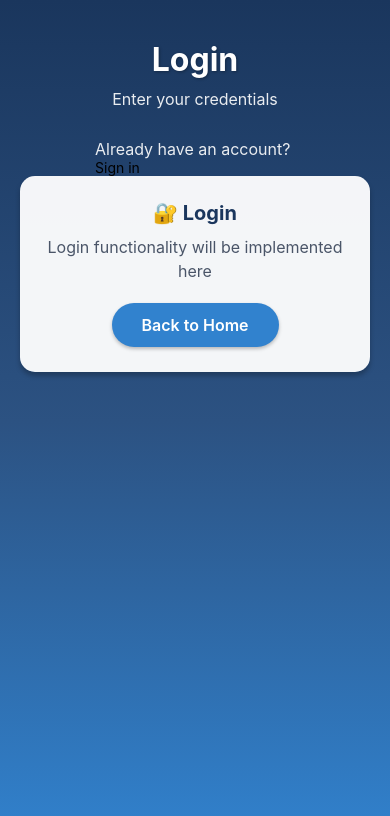
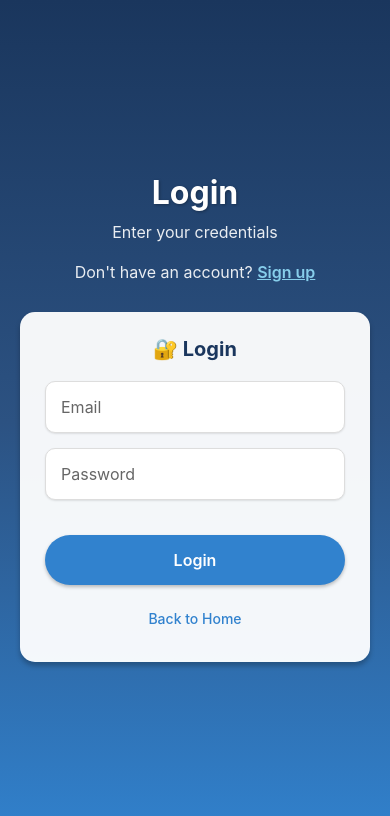
Before and after one commit to KrakenDnD/emt-triage-training-app, a React Native app in the folder frontend/: screen /Login in a window 390 px wide. Shown: the top 816 px of the page. Built offline with nearby package versions, Linux system fonts and the light colour scheme.

Commit message:
initial firebase setup

```diff
--- a/frontend/App.js
+++ b/frontend/App.js
@@ -5,6 +5,7 @@ import { NavigationContainer } from '@react-navigation/native';
 import { createStackNavigator } from '@react-navigation/stack';
 import Login from './pages/login.tsx';
 import Signup from './pages/signup.tsx';
+
 
 
 const Stack = createStackNavigator();
--- a/frontend/app.json
+++ b/frontend/app.json
@@ -17,13 +17,15 @@
       "**/*"
     ],
     "ios": {
-      "supportsTablet": true
+      "supportsTablet": true,
+      "bundleIdentifier": "com.codeblue.emttriagetraining"
     },
     "android": {
       "adaptiveIcon": {
 
         "backgroundColor": "#1a365d"
-      }
+      },
+      "package": "com.codeblue.emttriagetraining"
     },
     "web": {
       "bundler": "metro"
--- /dev/null
+++ b/frontend/firebaseConfig.js
@@ -0,0 +1,28 @@
+import { initializeApp } from 'firebase/app';
+import { initializeAuth, getReactNativePersistence } from 'firebase/auth';
+import { getFirestore } from 'firebase/firestore';
+import { getStorage } from 'firebase/storage';
+import AsyncStorage from '@react-native-async-storage/async-storage';
+
+// Your web app's Firebase configuration
+const firebaseConfig = {
+    apiKey: "AIzaSyD-qOkPxqCCAXOBq_nuB6rKGcSrOw6mDcI",
+    authDomain: "emt-triage-training-app.firebaseapp.com",
+    projectId: "emt-triage-training-app",
+    storageBucket: "emt-triage-training-app.firebasestorage.app",
+    messagingSenderId: "134317067216",
+    appId: "1:134317067216:web:f58b830089b0bbd0b687d5",
+    measurementId: "G-GNQLE9KYQY"
+};
+
+// Initialize Firebase
+const app = initializeApp(firebaseConfig);
+
+// Initialize Firebase Auth with AsyncStorage persistence
+export const auth = initializeAuth(app, {
+    persistence: getReactNativePersistence(AsyncStorage)
+});
+export const db = getFirestore(app);
+export const storage = getStorage(app);
+
+export default app;
--- a/frontend/pages/login.tsx
+++ b/frontend/pages/login.tsx
@@ -1,9 +1,62 @@
-import React from 'react';
-import { StyleSheet, Text, View, SafeAreaView, TouchableOpacity, StatusBar } from 'react-native';
+import React, { useState } from 'react';
+import {
+  StyleSheet,
+  Text,
+  View,
+  SafeAreaView,
+  TouchableOpacity,
+  StatusBar,
+  TextInput,
+  Alert,
+  ActivityIndicator
+} from 'react-native';
 import { LinearGradient } from 'expo-linear-gradient';
+import { signInWithEmailAndPassword } from 'firebase/auth';
+import { auth } from '../firebaseConfig';
 
+export default function Login({ navigation }) {
+  const [email, setEmail] = useState('');
+  const [password, setPassword] = useState('');
+  const [loading, setLoading] = useState(false);
 
-export default function Login({navigation}) {
+  const handleLogin = async () => {
+    if (!email || !password) {
+      Alert.alert('Error', 'Please fill in all fields');
+      return;
+    }
+
+    setLoading(true);
+    try {
+      const userCredential = await signInWithEmailAndPassword(auth, email, password);
+      console.log('✅ User logged in:', userCredential.user.email);
+
+      // Navigate to main app or dashboard
+      // You can replace this with navigation to your main app screen
+      Alert.alert('Success', 'Logged in successfully!', [
+        { text: 'OK', onPress: () => navigation.navigate('Home') }
+      ]);
+
+    } catch (error) {
+      console.error('❌ Login error:', error);
+
+      // Handle different error types
+      let errorMessage = 'Login failed. Please try again.';
+      if (error.code === 'auth/user-not-found') {
+        errorMessage = 'No account found with this email.';
+      } else if (error.code === 'auth/wrong-password') {
+        errorMessage = 'Incorrect password.';
+      } else if (error.code === 'auth/invalid-email') {
+        errorMessage = 'Please enter a valid email address.';
+      } else if (error.code === 'auth/too-many-requests') {
+        errorMessage = 'Too many failed attempts. Please try again later.';
+      }
+
+      Alert.alert('Login Error', errorMessage);
+    } finally {
+      setLoading(false);
+    }
+  };
+
   return (
     <SafeAreaView style={styles.container}>
       <StatusBar barStyle="light-content" backgroundColor="#1a365d" />
@@ -16,24 +69,57 @@ export default function Login({navigation}) {
             <Text style={styles.title}>Login</Text>
             <Text style={styles.subtitle}>Enter your credentials</Text>
           </View>
-            <View>
-              <Text style={styles.subtitle}>Already have an account? </Text>
+
+          <View style={styles.navigationText}>
+            <Text style={styles.subtitle}>Don't have an account? </Text>
             <TouchableOpacity onPress={() => navigation.navigate('Signup')}>
-                <Text>Sign in</Text>
+              <Text style={styles.linkText}>Sign up</Text>
             </TouchableOpacity>
           </View>
 
           <View style={styles.card}>
             <Text style={styles.cardTitle}>🔐 Login</Text>
-                <Text style={styles.cardText}>
-                  Login functionality will be implemented here
-                </Text>
+
+            <View style={styles.inputContainer}>
+              <TextInput
+                style={styles.input}
+                placeholder="Email"
+                placeholderTextColor="#666"
+                value={email}
+                onChangeText={setEmail}
+                keyboardType="email-address"
+                autoCapitalize="none"
+                autoCorrect={false}
+              />
+
+              <TextInput
+                style={styles.input}
+                placeholder="Password"
+                placeholderTextColor="#666"
+                value={password}
+                onChangeText={setPassword}
+                secureTextEntry
+                autoCapitalize="none"
+              />
+            </View>
 
             <TouchableOpacity
-                  style={styles.button}
+              style={[styles.button, loading && styles.buttonDisabled]}
+              onPress={handleLogin}
+              disabled={loading}
+            >
+              {loading ? (
+                <ActivityIndicator color="white" size="small" />
+              ) : (
+                <Text style={styles.buttonText}>Login</Text>
+              )}
+            </TouchableOpacity>
+
+            <TouchableOpacity
+              style={styles.backButton}
               onPress={() => navigation.goBack()}
             >
-                  <Text style={styles.buttonText}>Back to Home</Text>
+              <Text style={styles.backButtonText}>Back to Home</Text>
             </TouchableOpacity>
           </View>
         </View>
@@ -53,10 +139,11 @@ const styles = StyleSheet.create({
     flexGrow: 1,
     padding: 20,
     alignItems: 'center',
+    justifyContent: 'center',
   },
   header: {
     alignItems: 'center',
-    marginBottom: 30,
+    marginBottom: 20,
     marginTop: 20,
   },
   title: {
@@ -73,6 +160,17 @@ const styles = StyleSheet.create({
     fontSize: 16,
     color: 'rgba(255, 255, 255, 0.9)',
     textAlign: 'center',
+  },
+  navigationText: {
+    flexDirection: 'row',
+    alignItems: 'center',
+    marginBottom: 30,
+  },
+  linkText: {
+    fontSize: 16,
+    color: '#87CEEB',
+    fontWeight: '600',
+    textDecorationLine: 'underline',
   },
   card: {
     backgroundColor: 'rgba(255, 255, 255, 0.95)',
@@ -96,19 +194,34 @@ const styles = StyleSheet.create({
     fontWeight: 'bold',
     color: '#1a365d',
     textAlign: 'center',
-    marginBottom: 10,
+    marginBottom: 20,
   },
-  cardText: {
+  inputContainer: {
+    width: '100%',
+    marginBottom: 20,
+  },
+  input: {
+    backgroundColor: 'white',
+    borderWidth: 1,
+    borderColor: '#ddd',
+    borderRadius: 10,
+    padding: 15,
+    marginBottom: 15,
     fontSize: 16,
-    color: '#4a5568',
-    textAlign: 'center',
-    lineHeight: 24,
-    marginBottom: 20,
+    color: '#333',
+    shadowColor: '#000',
+    shadowOffset: {
+      width: 0,
+      height: 1,
+    },
+    shadowOpacity: 0.1,
+    shadowRadius: 2,
+    elevation: 2,
   },
   button: {
     backgroundColor: '#3182ce',
     paddingHorizontal: 30,
-    paddingVertical: 12,
+    paddingVertical: 15,
     borderRadius: 25,
     elevation: 2,
     shadowColor: '#000',
@@ -118,82 +231,24 @@ const styles = StyleSheet.create({
     },
     shadowOpacity: 0.25,
     shadowRadius: 3.84,
+    width: '100%',
+    alignItems: 'center',
+    marginBottom: 15,
+  },
+  buttonDisabled: {
+    backgroundColor: '#a0a0a0',
   },
   buttonText: {
     color: 'white',
     fontSize: 16,
     fontWeight: '600',
   },
-  features: {
-    width: '100%',
-    maxWidth: 350,
-    marginBottom: 30,
+  backButton: {
+    paddingVertical: 10,
   },
-  feature: {
-    backgroundColor: 'rgba(255, 255, 255, 0.1)',
-    padding: 20,
-    borderRadius: 10,
-    marginBottom: 15,
-    alignItems: 'center',
-  },
-  featureIcon: {
-    fontSize: 30,
-    marginBottom: 8,
-  },
-  featureText: {
-    color: 'white',
-    fontSize: 16,
-    fontWeight: '600',
-    marginBottom: 5,
-  },
-  featureDescription: {
-    color: 'rgba(255, 255, 255, 0.8)',
+  backButtonText: {
+    color: '#3182ce',
     fontSize: 14,
-    textAlign: 'center',
-  },
-  teamInfo: {
-    alignItems: 'center',
-    marginBottom: 30,
-    backgroundColor: 'rgba(255, 255, 255, 0.1)',
-    padding: 20,
-    borderRadius: 10,
-    width: '100%',
-    maxWidth: 350,
-  },
-  teamTitle: {
-    color: 'white',
-    fontSize: 18,
-    fontWeight: '600',
-    marginBottom: 5,
-  },
-  teamText: {
-    color: 'rgba(255, 255, 255, 0.9)',
-    fontSize: 16,
     fontWeight: '500',
-    marginBottom: 5,
-  },
-  teamMembers: {
-    color: 'rgba(255, 255, 255, 0.8)',
-    fontSize: 14,
-    textAlign: 'center',
-  },
-  status: {
-    alignItems: 'center',
-    marginTop: 20,
-  },
-  statusText: {
-    color: 'rgba(255, 255, 255, 0.8)',
-    fontSize: 14,
-    fontWeight: '600',
-  },
-  statusSubtext: {
-    color: 'rgba(255, 255, 255, 0.6)',
-    fontSize: 12,
-    marginTop: 5,
-  },
-  versionText: {
-    color: 'rgba(255, 255, 255, 0.5)',
-    fontSize: 11,
-    marginTop: 5,
   },
 });
--- a/frontend/pages/signup.tsx
+++ b/frontend/pages/signup.tsx
@@ -1,8 +1,97 @@
-import React from 'react';
-import { StyleSheet, Text, View, SafeAreaView, TouchableOpacity, StatusBar } from 'react-native';
+import React, { useState } from 'react';
+import {
+  StyleSheet,
+  Text,
+  View,
+  SafeAreaView,
+  TouchableOpacity,
+  StatusBar,
+  TextInput,
+  Alert,
+  ActivityIndicator
+} from 'react-native';
 import { LinearGradient } from 'expo-linear-gradient';
+import { createUserWithEmailAndPassword, updateProfile } from 'firebase/auth';
+import { auth } from '../firebaseConfig';
 
-export default function Signup({navigation}) {
+export default function Signup({ navigation }) {
+  const [fullName, setFullName] = useState('');
+  const [email, setEmail] = useState('');
+  const [password, setPassword] = useState('');
+  const [confirmPassword, setConfirmPassword] = useState('');
+  const [loading, setLoading] = useState(false);
+
+  const validateEmail = (email: string) => {
+    const emailRegex = /^[^\s@]+@[^\s@]+\.[^\s@]+$/;
+    return emailRegex.test(email);
+  };
+
+  const handleSignup = async () => {
+    // Validation
+    if (!fullName || !email || !password || !confirmPassword) {
+      Alert.alert('Error', 'Please fill in all fields');
+      return;
+    }
+
+    if (!validateEmail(email)) {
+      Alert.alert('Error', 'Please enter a valid email address');
+      return;
+    }
+
+    if (password.length < 6) {
+      Alert.alert('Error', 'Password must be at least 6 characters long');
+      return;
+    }
+
+    if (password !== confirmPassword) {
+      Alert.alert('Error', 'Passwords do not match');
+      return;
+    }
+
+    setLoading(true);
+    try {
+      // Create user account
+      const userCredential = await createUserWithEmailAndPassword(auth, email, password);
+
+      // Update user profile with display name
+      await updateProfile(userCredential.user, {
+        displayName: fullName
+      });
+
+      console.log('✅ User created:', userCredential.user.email);
+
+      Alert.alert(
+        'Success',
+        'Account created successfully! You can now login.',
+        [
+          {
+            text: 'OK',
+            onPress: () => navigation.navigate('Login')
+          }
+        ]
+      );
+
+    } catch (error) {
+      console.error('❌ Signup error:', error);
+
+      // Handle different error types
+      let errorMessage = 'Failed to create account. Please try again.';
+      if (error.code === 'auth/email-already-in-use') {
+        errorMessage = 'An account with this email already exists.';
+      } else if (error.code === 'auth/invalid-email') {
+        errorMessage = 'Please enter a valid email address.';
+      } else if (error.code === 'auth/weak-password') {
+        errorMessage = 'Password is too weak. Please choose a stronger password.';
+      } else if (error.code === 'auth/network-request-failed') {
+        errorMessage = 'Network error. Please check your connection and try again.';
+      }
+
+      Alert.alert('Signup Error', errorMessage);
+    } finally {
+      setLoading(false);
+    }
+  };
+
   return (
     <SafeAreaView style={styles.container}>
       <StatusBar barStyle="light-content" backgroundColor="#1a365d" />
@@ -12,23 +101,80 @@ export default function Signup({navigation}) {
       >
         <View style={styles.scrollContent}>
           <View style={styles.header}>
-                <Text style={styles.title}>Sign up</Text>
-                <Text style={styles.subtitle}>Enter your credentials</Text>
+            <Text style={styles.title}>Sign Up</Text>
+            <Text style={styles.subtitle}>Create your account</Text>
           </View>
-            <Text style={styles.title}>Sign up to your account</Text>
 
+          <View style={styles.navigationText}>
+            <Text style={styles.subtitle}>Already have an account? </Text>
+            <TouchableOpacity onPress={() => navigation.navigate('Login')}>
+              <Text style={styles.linkText}>Login</Text>
+            </TouchableOpacity>
+          </View>
 
           <View style={styles.card}>
-                <Text style={styles.cardTitle}>🔐 Sign up</Text>
-                <Text style={styles.cardText}>
-                  Signup functionality will be implemented here
-                </Text>
+            <Text style={styles.cardTitle}>🚑 Join EMT Training</Text>
+
+            <View style={styles.inputContainer}>
+              <TextInput
+                style={styles.input}
+                placeholder="Full Name"
+                placeholderTextColor="#666"
+                value={fullName}
+                onChangeText={setFullName}
+                autoCapitalize="words"
+                autoCorrect={false}
+              />
+
+              <TextInput
+                style={styles.input}
+                placeholder="Email"
+                placeholderTextColor="#666"
+                value={email}
+                onChangeText={setEmail}
+                keyboardType="email-address"
+                autoCapitalize="none"
+                autoCorrect={false}
+              />
+
+              <TextInput
+                style={styles.input}
+                placeholder="Password (min 6 characters)"
+                placeholderTextColor="#666"
+                value={password}
+                onChangeText={setPassword}
+                secureTextEntry
+                autoCapitalize="none"
+              />
+
+              <TextInput
+                style={styles.input}
+                placeholder="Confirm Password"
+                placeholderTextColor="#666"
+                value={confirmPassword}
+                onChangeText={setConfirmPassword}
+                secureTextEntry
+                autoCapitalize="none"
+              />
+            </View>
 
             <TouchableOpacity
-                  style={styles.button}
+              style={[styles.button, loading && styles.buttonDisabled]}
+              onPress={handleSignup}
+              disabled={loading}
+            >
+              {loading ? (
+                <ActivityIndicator color="white" size="small" />
+              ) : (
+                <Text style={styles.buttonText}>Create Account</Text>
+              )}
+            </TouchableOpacity>
+
+            <TouchableOpacity
+              style={styles.backButton}
               onPress={() => navigation.goBack()}
             >
-                  <Text style={styles.buttonText}>Back to Home</Text>
+              <Text style={styles.backButtonText}>Back to Home</Text>
             </TouchableOpacity>
           </View>
         </View>
@@ -48,10 +194,11 @@ const styles = StyleSheet.create({
     flexGrow: 1,
     padding: 20,
     alignItems: 'center',
+    justifyContent: 'center',
   },
   header: {
     alignItems: 'center',
-    marginBottom: 30,
+    marginBottom: 20,
     marginTop: 20,
   },
   title: {
@@ -68,6 +215,17 @@ const styles = StyleSheet.create({
     fontSize: 16,
     color: 'rgba(255, 255, 255, 0.9)',
     textAlign: 'center',
+  },
+  navigationText: {
+    flexDirection: 'row',
+    alignItems: 'center',
+    marginBottom: 30,
+  },
+  linkText: {
+    fontSize: 16,
+    color: '#87CEEB',
+    fontWeight: '600',
+    textDecorationLine: 'underline',
   },
   card: {
     backgroundColor: 'rgba(255, 255, 255, 0.95)',
@@ -91,19 +249,34 @@ const styles = StyleSheet.create({
     fontWeight: 'bold',
     color: '#1a365d',
     textAlign: 'center',
-    marginBottom: 10,
+    marginBottom: 20,
   },
-  cardText: {
+  inputContainer: {
+    width: '100%',
+    marginBottom: 20,
+  },
+  input: {
+    backgroundColor: 'white',
+    borderWidth: 1,
+    borderColor: '#ddd',
+    borderRadius: 10,
+    padding: 15,
+    marginBottom: 15,
     fontSize: 16,
-    color: '#4a5568',
-    textAlign: 'center',
-    lineHeight: 24,
-    marginBottom: 20,
+    color: '#333',
+    shadowColor: '#000',
+    shadowOffset: {
+      width: 0,
+      height: 1,
+    },
+    shadowOpacity: 0.1,
+    shadowRadius: 2,
+    elevation: 2,
   },
   button: {
     backgroundColor: '#3182ce',
     paddingHorizontal: 30,
-    paddingVertical: 12,
+    paddingVertical: 15,
     borderRadius: 25,
     elevation: 2,
     shadowColor: '#000',
@@ -113,82 +286,24 @@ const styles = StyleSheet.create({
     },
     shadowOpacity: 0.25,
     shadowRadius: 3.84,
+    width: '100%',
+    alignItems: 'center',
+    marginBottom: 15,
+  },
+  buttonDisabled: {
+    backgroundColor: '#a0a0a0',
   },
   buttonText: {
     color: 'white',
     fontSize: 16,
     fontWeight: '600',
   },
-  features: {
-    width: '100%',
-    maxWidth: 350,
-    marginBottom: 30,
+  backButton: {
+    paddingVertical: 10,
   },
-  feature: {
-    backgroundColor: 'rgba(255, 255, 255, 0.1)',
-    padding: 20,
-    borderRadius: 10,
-    marginBottom: 15,
-    alignItems: 'center',
-  },
-  featureIcon: {
-    fontSize: 30,
-    marginBottom: 8,
-  },
-  featureText: {
-    color: 'white',
-    fontSize: 16,
-    fontWeight: '600',
-    marginBottom: 5,
-  },
-  featureDescription: {
-    color: 'rgba(255, 255, 255, 0.8)',
+  backButtonText: {
+    color: '#3182ce',
     fontSize: 14,
-    textAlign: 'center',
-  },
-  teamInfo: {
-    alignItems: 'center',
-    marginBottom: 30,
-    backgroundColor: 'rgba(255, 255, 255, 0.1)',
-    padding: 20,
-    borderRadius: 10,
-    width: '100%',
-    maxWidth: 350,
-  },
-  teamTitle: {
-    color: 'white',
-    fontSize: 18,
-    fontWeight: '600',
-    marginBottom: 5,
-  },
-  teamText: {
-    color: 'rgba(255, 255, 255, 0.9)',
-    fontSize: 16,
     fontWeight: '500',
-    marginBottom: 5,
-  },
-  teamMembers: {
-    color: 'rgba(255, 255, 255, 0.8)',
-    fontSize: 14,
-    textAlign: 'center',
-  },
-  status: {
-    alignItems: 'center',
-    marginTop: 20,
-  },
-  statusText: {
-    color: 'rgba(255, 255, 255, 0.8)',
-    fontSize: 14,
-    fontWeight: '600',
-  },
-  statusSubtext: {
-    color: 'rgba(255, 255, 255, 0.6)',
-    fontSize: 12,
-    marginTop: 5,
-  },
-  versionText: {
-    color: 'rgba(255, 255, 255, 0.5)',
-    fontSize: 11,
-    marginTop: 5,
   },
 });
```
Also changed, not shown: frontend/google-services.json (added, +29 -0 lines), frontend/package.json (+4 -3 lines), 1 other file (tests, documents, lock files or other folders). Lines whose indentation alone changed are shown as unchanged.
